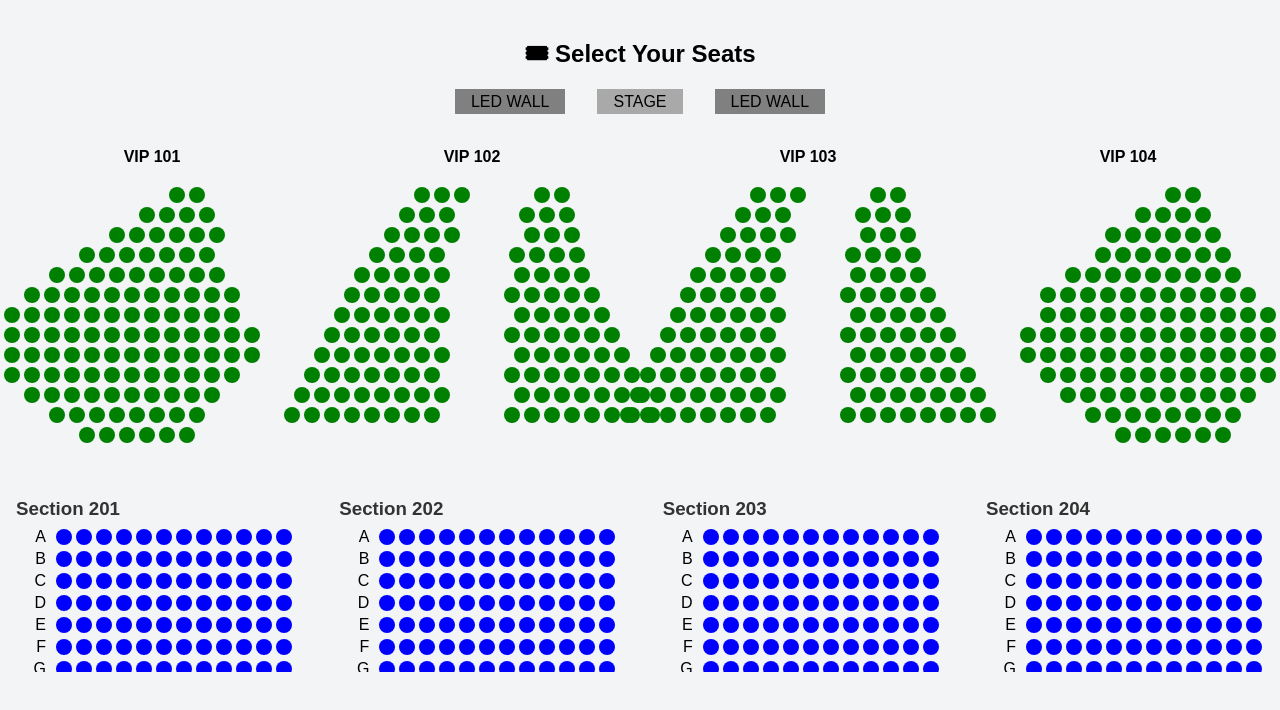
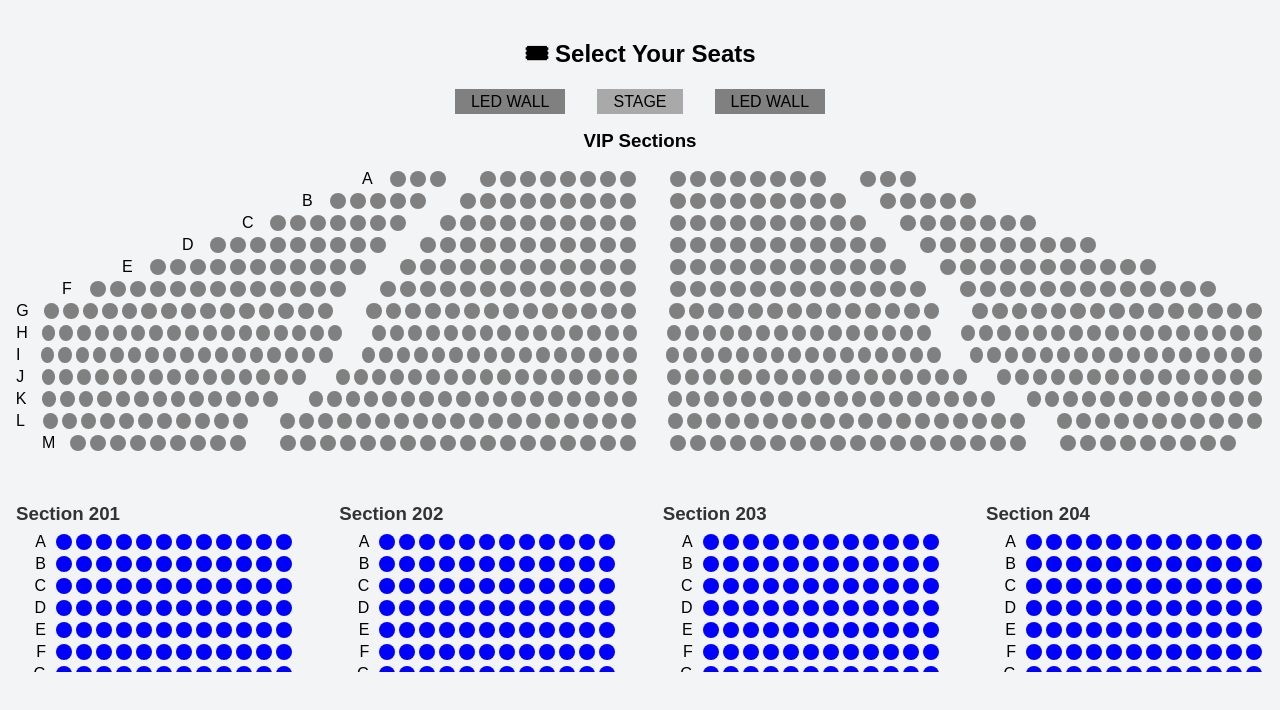
Before and after one commit to VerifiedFans/festival-seat-picker, a React (Create React App) app: page / in a window 1280 px wide. Shown: the top 710 px of the page. Built offline with nearby package versions, Linux system fonts and the light colour scheme.

Commit message:
Update SeatPicker.jsx

```diff
--- a/src/SeatPicker.jsx
+++ b/src/SeatPicker.jsx
@@ -1,35 +1,21 @@
 import React, { useState } from "react";
 
-// Aisle gaps per section and row
-const vipAisleGaps = {
-  "102": {
-    0: [3, 4, 5], 1: [3, 4, 5], 2: [4, 5, 6], 3: [4, 5, 6],
-    4: [5, 6, 7], 5: [5, 6, 7], 6: [6, 7, 8], 7: [6, 7, 8],
-    8: [7, 8, 9], 9: [7, 8, 9], 10: [8, 9, 10], 11: [8, 9, 10]
-  },
-  "103": {
-    0: [3, 4, 5], 1: [3, 4, 5], 2: [4, 5, 6], 3: [4, 5, 6],
-    4: [5, 6, 7], 5: [5, 6, 7], 6: [6, 7, 8], 7: [6, 7, 8],
-    8: [7, 8, 9], 9: [7, 8, 9], 10: [8, 9, 10], 11: [8, 9, 10]
-  },
-  "101": {
-    0: [2], 1: [4], 2: [6], 3: [7, 8], 4: [9, 10],
-    5: [11, 12], 6: [12, 13, 14], 7: [14, 15, 16], 8: [14, 15, 16],
-    9: [12, 13, 14], 10: [10, 11, 12], 11: [8, 9, 10], 12: [6, 7, 8]
-  },
-  "104": {
-    0: [0], 1: [0], 2: [0], 3: [0, 1], 4: [0, 1], 5: [0, 1],
-    6: [0, 1, 2], 7: [0, 1, 2], 8: [0, 1, 2], 9: [0, 1, 2],
-    10: [0, 1, 2], 11: [0, 1, 2], 12: [0, 1, 2]
-  }
-};
-
-const vipConfig = {
-  "101": [3, 5, 7, 9, 11, 13, 15, 17, 17, 15, 13, 11, 9],
-  "102": [8, 9, 10, 11, 12, 13, 14, 15, 16, 17, 18, 19],
-  "103": [8, 9, 10, 11, 12, 13, 14, 15, 16, 17, 18, 19],
-  "104": [3, 5, 7, 9, 11, 13, 15, 17, 17, 15, 13, 11, 9]
-};
+// Unified VIP layout definition
+const vipRows = [
+  { row: "A", seats: [3, 8, 8, 3] },
+  { row: "B", seats: [5, 9, 9, 5] },
+  { row: "C", seats: [7, 10, 10, 7] },
+  { row: "D", seats: [9, 11, 11, 9] },
+  { row: "E", seats: [11, 12, 12, 11] },
+  { row: "F", seats: [13, 13, 13, 13] },
+  { row: "G", seats: [15, 14, 14, 15] },
+  { row: "H", seats: [17, 15, 15, 17] },
+  { row: "I", seats: [17, 16, 16, 17] },
+  { row: "J", seats: [15, 17, 17, 15] },
+  { row: "K", seats: [13, 18, 18, 13] },
+  { row: "L", seats: [11, 19, 19, 11] },
+  { row: "M", seats: [9, 18, 18, 9] },
+];
 
 const generateGASeats = () => {
   const baseRows = Array.from("ABCDEFGHIJKLMNOPQRSTUVWXYZ");
@@ -49,7 +35,7 @@ const generateGASeats = () => {
           seat: i,
           id,
           available: true,
-          type: "GA"
+          type: "GA",
         };
       }
     });
@@ -58,62 +44,38 @@ const generateGASeats = () => {
   return { seats, rows: allRows };
 };
 
-const generateVIPSeats = () => {
-  const seats = {};
-  Object.entries(vipConfig).forEach(([section, seatCounts]) => {
-    seatCounts.forEach((count, rowIndex) => {
-      const row = String.fromCharCode(65 + rowIndex);
-      for (let i = 1; i <= count; i++) {
-        const id = `${section}-${row}${i}`;
-        seats[id] = {
-          section,
-          row,
-          seat: i,
-          id,
-          available: true,
-          type: "VIP"
-        };
-      }
-    });
-  });
-  return seats;
-};
-
 export default function SeatPicker({ onContinue }) {
   const [selectedSeats, setSelectedSeats] = useState([]);
   const { seats: gaSeats, rows: gaRows } = generateGASeats();
-  const vipSeats = generateVIPSeats();
-  const allSeats = { ...vipSeats, ...gaSeats };
+  const allSeats = { ...gaSeats };
 
   const handleClick = (id) => {
-    if (!allSeats[id].available) return;
+    if (!allSeats[id]?.available) return;
     setSelectedSeats((prev) =>
       prev.includes(id) ? prev.filter((s) => s !== id) : [...prev, id]
     );
   };
 
   const getColor = (id) => {
-    if (!allSeats[id].available) return "gray";
+    if (!allSeats[id]?.available) return "gray";
     if (selectedSeats.includes(id)) return "orange";
-    return allSeats[id].type === "VIP" ? "green" : "blue";
+    return id.startsWith("1") ? "green" : "blue";
   };
 
-  const renderVIPSection = (section) => {
-    const seatCounts = vipConfig[section];
+  const renderVIPUnified = () => {
+    const sections = ["101", "102", "103", "104"];
     return (
-      <div key={section} style={{ display: "flex", flexDirection: "column", alignItems: "center", minWidth: "240px" }}>
-        <h4>VIP {section}</h4>
-        {seatCounts.map((count, rowIdx) => {
-          const row = String.fromCharCode(65 + rowIdx);
-          const pad = (240 - count * 20) / 2;
-          const skip = vipAisleGaps[section]?.[rowIdx] || [];
+      <div>
+        <h3 style={{ textAlign: "center" }}>VIP Sections</h3>
+        {vipRows.map((rowDef) => {
+          const { row, seats } = rowDef;
+          let seatElements = [];
+          let globalIndex = 0;
 
-          return (
-            <div key={`${section}-${row}`} style={{ display: "flex", paddingLeft: pad, marginBottom: 4 }}>
-              {Array.from({ length: count }).map((_, i) => {
-                if (skip.includes(i)) return <span key={i} style={{ width: 20 }} />;
-                const id = `${section}-${row}${i + 1}`;
-                return (
+          seats.forEach((count, i) => {
+            for (let j = 1; j <= count; j++) {
+              const id = `${sections[i]}-${row}${j}`;
+              seatElements.push(
                 <span
                   key={id}
                   title={id}
@@ -125,11 +87,33 @@ export default function SeatPicker({ onContinue }) {
                     margin: "0 2px",
                     backgroundColor: getColor(id),
                     borderRadius: "50%",
-                      cursor: "pointer"
+                    cursor: "pointer",
                   }}
                 />
               );
-              })}
+              globalIndex++;
+            }
+
+            // Add aisle after 101, 102, 103 (not after 104)
+            if (i < 3) {
+              seatElements.push(
+                <span key={`aisle-${row}-${i}`} style={{ width: 30 }} />
+              );
+            }
+          });
+
+          return (
+            <div
+              key={`vip-row-${row}`}
+              style={{
+                display: "flex",
+                justifyContent: "center",
+                alignItems: "center",
+                marginBottom: 4,
+              }}
+            >
+              <span style={{ width: 20, marginRight: 6 }}>{row}</span>
+              {seatElements}
             </div>
           );
         })}
@@ -142,7 +126,10 @@ export default function SeatPicker({ onContinue }) {
       <div key={section} style={{ marginBottom: "2rem" }}>
         <h3 style={{ marginBottom: "0.5rem", color: "#333" }}>Section {section}</h3>
         {gaRows.map((row) => (
-          <div key={`${section}-${row}`} style={{ display: "flex", alignItems: "center", marginBottom: "4px" }}>
+          <div
+            key={`${section}-${row}`}
+            style={{ display: "flex", alignItems: "center", marginBottom: "4px" }}
+          >
             <span style={{ width: 30, textAlign: "right", marginRight: 8 }}>{row}</span>
             {Array.from({ length: 12 }).map((_, idx) => {
               const id = `${section}-${row}${idx + 1}`;
@@ -158,7 +145,7 @@ export default function SeatPicker({ onContinue }) {
                     margin: "0 2px",
                     backgroundColor: getColor(id),
                     borderRadius: "50%",
-                    cursor: "pointer"
+                    cursor: "pointer",
                   }}
                 />
               );
@@ -171,22 +158,35 @@ export default function SeatPicker({ onContinue }) {
 
   return (
     <div style={{ maxHeight: "80vh", overflowY: "auto", padding: "1rem" }}>
-      <h2 style={{ textAlign: "center", marginBottom: "1rem" }}>🎟 Select Your Seats</h2>
+      <h2 style={{ textAlign: "center", marginBottom: "1rem" }}>
+        🎟 Select Your Seats
+      </h2>
 
-      {/* LED Wall + Stage */}
+      {/* LED + Stage */}
       <div style={{ textAlign: "center", marginBottom: "1rem" }}>
-        <span style={{ backgroundColor: "gray", padding: "0.25rem 1rem", margin: "0 1rem" }}>LED WALL</span>
-        <span style={{ backgroundColor: "darkgray", padding: "0.25rem 1rem", margin: "0 1rem" }}>STAGE</span>
-        <span style={{ backgroundColor: "gray", padding: "0.25rem 1rem", margin: "0 1rem" }}>LED WALL</span>
+        <span style={{ backgroundColor: "gray", padding: "0.25rem 1rem", margin: "0 1rem" }}>
+          LED WALL
+        </span>
+        <span style={{ backgroundColor: "darkgray", padding: "0.25rem 1rem", margin: "0 1rem" }}>
+          STAGE
+        </span>
+        <span style={{ backgroundColor: "gray", padding: "0.25rem 1rem", margin: "0 1rem" }}>
+          LED WALL
+        </span>
       </div>
 
-      {/* VIP Sections */}
-      <div style={{ display: "flex", justifyContent: "center", gap: "2rem", marginBottom: "2rem" }}>
-        {["101", "102", "103", "104"].map(renderVIPSection)}
-      </div>
+      {/* VIP Unified */}
+      <div style={{ marginBottom: "2rem" }}>{renderVIPUnified()}</div>
 
       {/* GA Sections */}
-      <div style={{ display: "flex", justifyContent: "space-between", gap: "2rem", flexWrap: "wrap" }}>
+      <div
+        style={{
+          display: "flex",
+          justifyContent: "space-between",
+          gap: "2rem",
+          flexWrap: "wrap",
+        }}
+      >
         {["201", "202", "203", "204"].map(renderGASection)}
       </div>
 
@@ -202,7 +202,7 @@ export default function SeatPicker({ onContinue }) {
               border: "none",
               borderRadius: 4,
               marginTop: 8,
-              cursor: "pointer"
+              cursor: "pointer",
             }}
           >
             Continue
```
Lines whose indentation alone changed are shown as unchanged.
